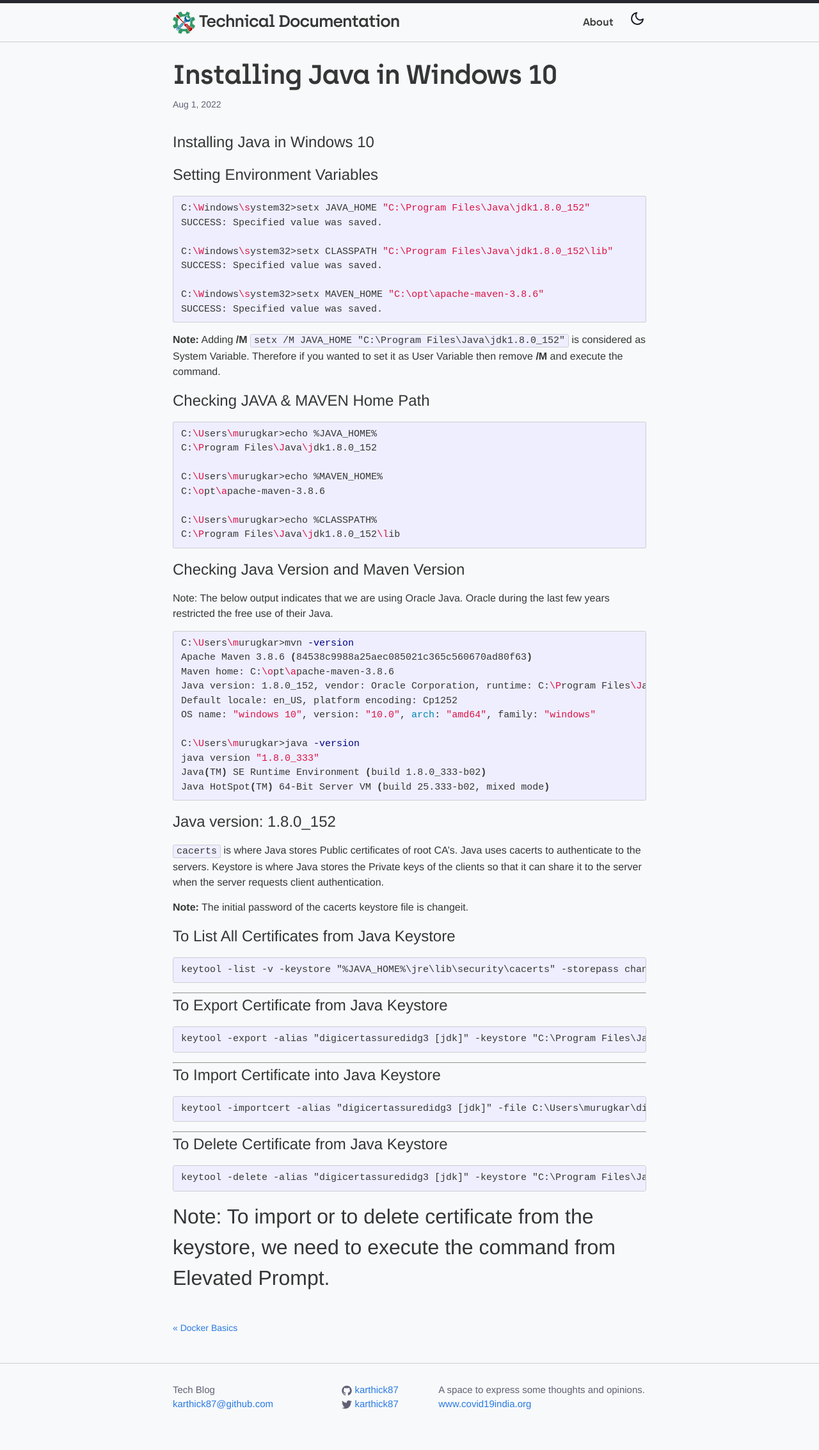
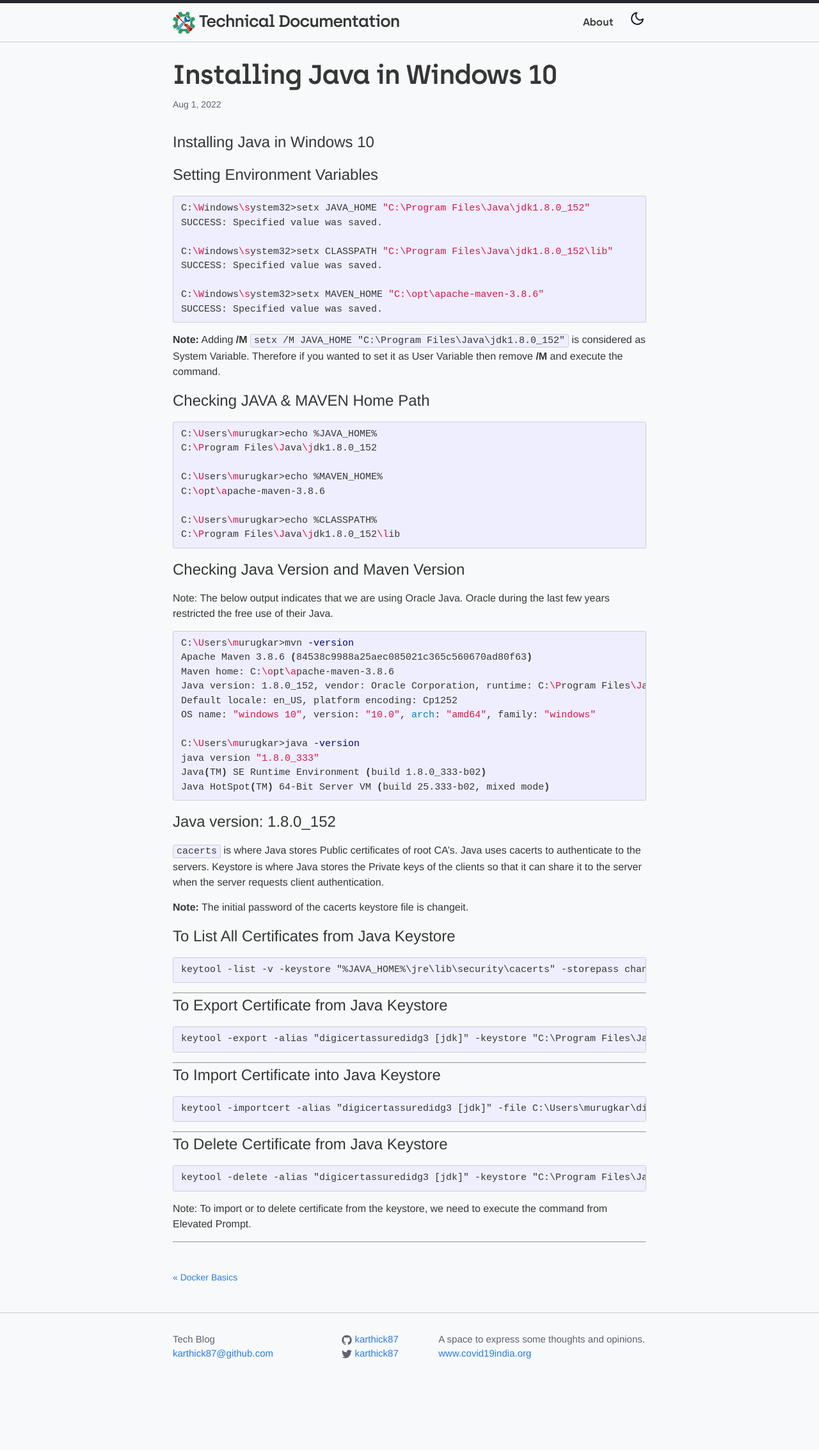
Before and after one commit to karthick87/karthick87.github.io, a Jekyll site: the page built from _posts/2022-08-01-java_installation_windows.md, in a window 1280 px wide. Shown: the whole page at 64% size. Built offline with Jekyll 4.4.1, drawn with Linux system fonts in a browser that asks for light colours; a script that is not in the unit is left out; after the commit the page ends 2187 px from its top, so only the background shows below that.

````diff
--- a/_posts/2022-08-01-java_installation_windows.md
+++ b/_posts/2022-08-01-java_installation_windows.md
@@ -74,6 +74,6 @@ keytool -importcert -alias "digicertassuredidg3 [jdk]" -file C:\Users\murugkar\d
 ```cmd
 keytool -delete -alias "digicertassuredidg3 [jdk]" -keystore "C:\Program Files\Java\jdk1.8.0_152\jre\lib\security\cacerts" -storepass changeit
 ```
+Note: To import or to delete certificate from the keystore, we need to execute the command from Elevated Prompt.
 
-Note: To import or to delete certificate from the keystore, we need to execute the command from Elevated Prompt.
 ---
````
